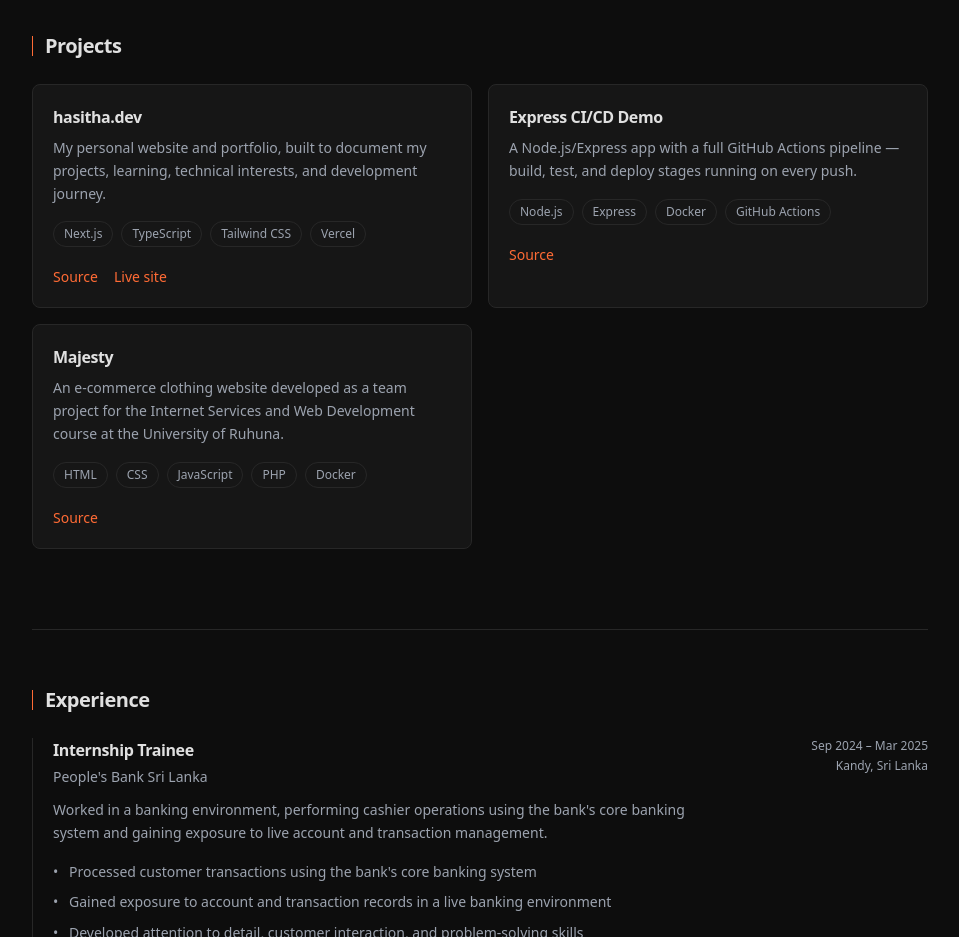
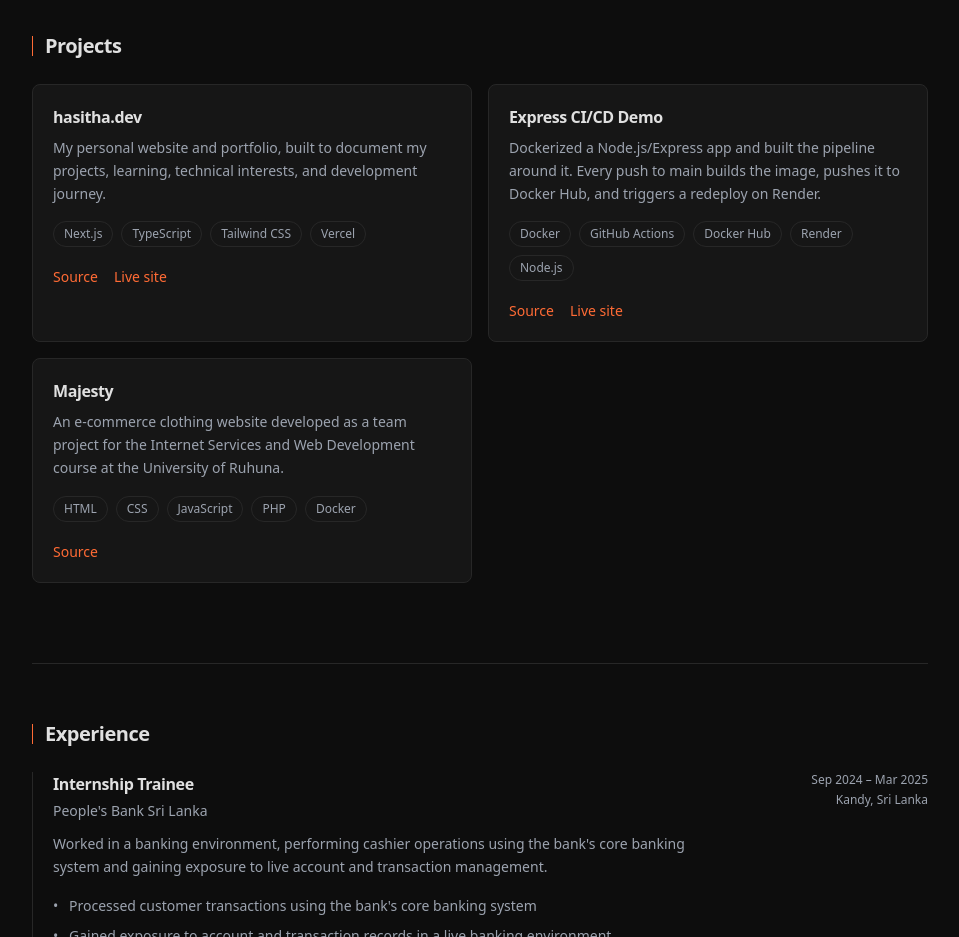
Before and after one commit to hasithaea/hasitha-dev, a Next.js app: page / in a window 1280 px wide. Shown: the part 1300-2237 px from the top of the page, without its empty margins (160-1119 px from the left). Built offline with nearby package versions, Linux system fonts and the light colour scheme; no server answers.

Commit message:
fix: correct express repo details and add live link (#18)

```diff
--- a/data/projects.ts
+++ b/data/projects.ts
@@ -18,10 +18,10 @@ export const projects: Project[] = [
   {
     title: "Express CI/CD Demo",
     summary:
-      "A Node.js/Express app with a full GitHub Actions pipeline — build, test, and deploy stages running on every push.",
-    stack: ["Node.js", "Express", "Docker", "GitHub Actions"],
+      "Dockerized a Node.js/Express app and built the pipeline around it. Every push to main builds the image, pushes it to Docker Hub, and triggers a redeploy on Render.",
+    stack: ["Docker", "GitHub Actions", "Docker Hub", "Render", "Node.js"],
     repo: "https://github.com/hasithaea/DevOps-with-Docker/tree/main/express-ci-cd-demo",
-    live: null,
+    live: "https://ci-cd-demo-of6g.onrender.com",
   },
   {
     title: "Majesty",
```
